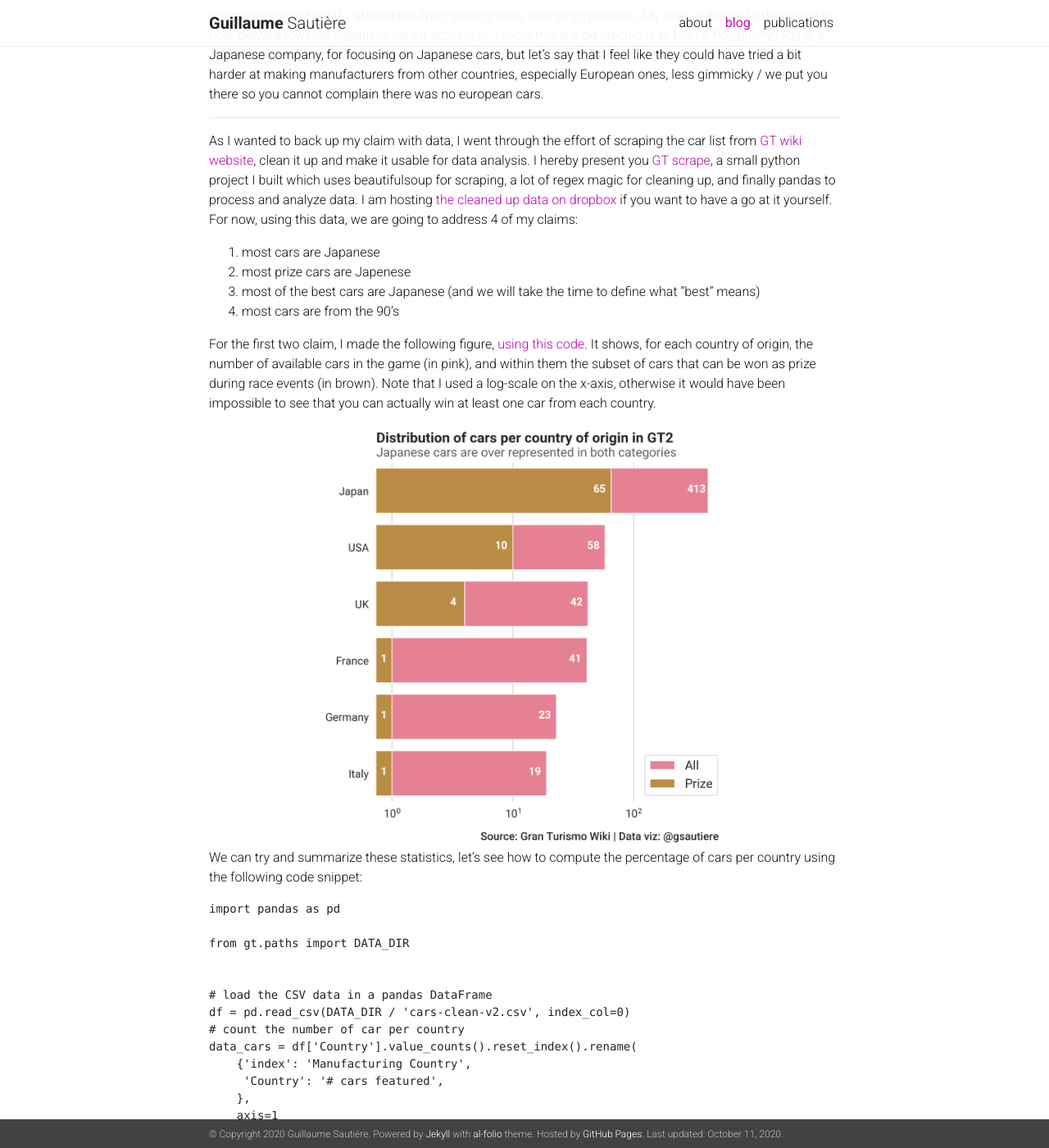
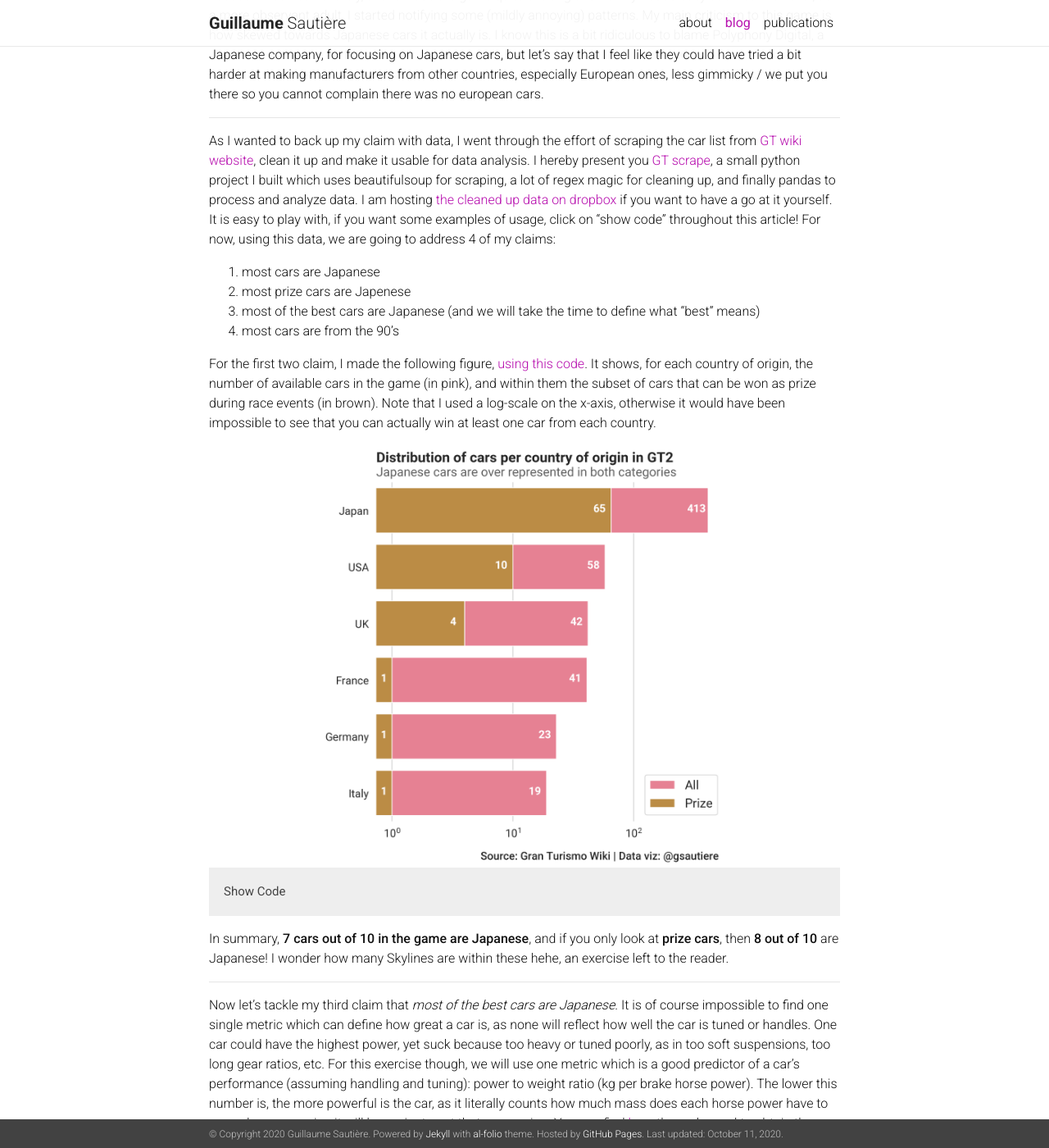
Before and after one commit to naifrec/naifrec.github.io, a Jekyll site: the page built from _posts/2020-10-05-gran-turismo-2.md, in a window 1280 px wide and 1400 px high, scrolled down 2619 px. Shown: the whole window at 82% size. Built offline with Jekyll 4.4.1, drawn with Linux system fonts in a browser that asks for light colours; nearby versions of some CDN libraries; a style sheet for code colours, icons or effects is not loaded; some of the changed text lies outside the part shown.

Commit message:
make the code blocks collapsibles in gt2 blog post

```diff
--- /dev/null
+++ b/_includes/collapsible.html
@@ -0,0 +1,19 @@
+
+
+<!-- Start collapsible.html -->
+<script>
+var coll = document.getElementsByClassName("collapsible");
+var i;
+for (i = 0; i < coll.length; i++) {
+    coll[i].addEventListener("click", function() {
+        this.classList.toggle("active");
+        var content = document.getElementById(this.id+"data");
+        if (content.style.display === "block") {
+            content.style.display = "none";
+        } else {
+            content.style.display = "block";
+        }
+        });
+}
+</script>
+<!-- End collapsible.html -->
--- a/_posts/2020-10-05-gran-turismo-2.md
+++ b/_posts/2020-10-05-gran-turismo-2.md
@@ -32,7 +32,7 @@ This time around, I challenged myself not to use overpowered cars like I used to
 
 ***
 
-As I wanted to back up my claim with data, I went through the effort of scraping the car list from [GT wiki website](https://gran-turismo.fandom.com/wiki/Gran_Turismo_2/Car_List), clean it up and make it usable for data analysis. I hereby present you [GT scrape](https://github.com/naifrec/gt-scrape), a small python project I built which uses beautifulsoup for scraping, a lot of regex magic for cleaning up, and finally pandas to process and analyze data. I am hosting [the cleaned up data on dropbox](https://www.dropbox.com/sh/aghqvta3wl0adri/AABQc85oMTnrTcDpycBZzsg4a?dl=0) if you want to have a go at it yourself. For now, using this data, we are going to address 4 of my claims:
+As I wanted to back up my claim with data, I went through the effort of scraping the car list from [GT wiki website](https://gran-turismo.fandom.com/wiki/Gran_Turismo_2/Car_List), clean it up and make it usable for data analysis. I hereby present you [GT scrape](https://github.com/naifrec/gt-scrape), a small python project I built which uses beautifulsoup for scraping, a lot of regex magic for cleaning up, and finally pandas to process and analyze data. I am hosting [the cleaned up data on dropbox](https://www.dropbox.com/sh/aghqvta3wl0adri/AABQc85oMTnrTcDpycBZzsg4a?dl=0) if you want to have a go at it yourself. It is easy to play with, if you want some examples of usage, click on "show code" throughout this article! For now, using this data, we are going to address 4 of my claims:
 1. most cars are Japanese
 2. most prize cars are Japenese
 3. most of the best cars are Japanese (and we will take the time to define what "best" means)
@@ -46,36 +46,39 @@ For the first two claim, I made the following figure, [using this code](https://
     </div>
 </div>
 
-We can try and summarize these statistics, let's see how to compute the percentage of cars per country using the following code snippet:
+<button type="button" class="collapsible" id="percentage">Show Code</button>
+<div class="code-block" markdown="1" id="percentagedata">
+  We can try and summarize these statistics, let's see how to compute the percentage of cars per country using the following code snippet:
 
-{% highlight python %}
-import pandas as pd
+  {% highlight python %}
+  import pandas as pd
 
-from gt.paths import DATA_DIR
+  from gt.paths import DATA_DIR
 
 
-# load the CSV data in a pandas DataFrame
-df = pd.read_csv(DATA_DIR / 'cars-clean-v2.csv', index_col=0)
-# count the number of car per country
-data_cars = df['Country'].value_counts().reset_index().rename(
-    {'index': 'Manufacturing Country',
-     'Country': '# cars featured',
-    },
-    axis=1
-)
-# count the number of prize car per country
-data_prize_cars = df[df['IsPrizeCar']]['Country'].value_counts().reset_index().rename(
-    {'index': 'Manufacturing Country',
-     'Country': '# cars featured',
-    },
-    axis=1,
-)
-# print percentages of cars per country
-print(100 * data_cars['# cars featured'] / data_cars['# cars featured'].sum())
-# print percentages of prize cars per country
-print(100 * data_prize_cars['# cars featured'] / data_prize_cars['# cars featured'].sum())
+  # load the CSV data in a pandas DataFrame
+  df = pd.read_csv(DATA_DIR / 'cars-clean-v2.csv', index_col=0)
+  # count the number of car per country
+  data_cars = df['Country'].value_counts().reset_index().rename(
+      {'index': 'Manufacturing Country',
+       'Country': '# cars featured',
+      },
+      axis=1
+  )
+  # count the number of prize car per country
+  data_prize_cars = df[df['IsPrizeCar']]['Country'].value_counts().reset_index().rename(
+      {'index': 'Manufacturing Country',
+       'Country': '# cars featured',
+      },
+      axis=1,
+  )
+  # print percentages of cars per country
+  print(100 * data_cars['# cars featured'] / data_cars['# cars featured'].sum())
+  # print percentages of prize cars per country
+  print(100 * data_prize_cars['# cars featured'] / data_prize_cars['# cars featured'].sum())
 
-{% endhighlight %}
+  {% endhighlight %}
+</div>
 
 In summary, **7 cars out of 10 in the game are Japanese**, and if you only look at **prize cars**, then **8 out of 10** are Japanese! I wonder how many Skylines are within these hehe, an exercise left to the reader.
 
@@ -124,15 +127,18 @@ Finally, let's visualize my last claim: *most cars are from the 90's*. While thi
     </div>
 </div>
 
-We can further summarize this timeline by computing the percentage of cars released in the 90's using the following code snippet:
+<button type="button" class="collapsible" id="timeline">Show Code</button>
+<div class="code-block" markdown="1" id="timelinedata">
+    We can further summarize this timeline by computing the percentage of cars released in the 90's using the following code snippet:
 
-{% highlight python %}
-df = df[~df['Date'].isna()]
-df['Date'] = df['Date'].astype(np.int32)
-print(100 * ((df['Date'] >= 1990).sum() / len(df)))
-{% endhighlight %}
+    {% highlight python %}
+    df = df[~df['Date'].isna()]
+    df['Date'] = df['Date'].astype(np.int32)
+    print(100 * ((df['Date'] >= 1990).sum() / len(df)))
+    {% endhighlight %}
+</div>
 
-From this computation comes out that **9 cars out of 10 are from the 90's**. The GT amateur would have a good grasp on this limitation, as for some race events in the games, this leaves for very few options (most notably the muscle car event, where you probably have to pick from 4-5 cars max).
+In summary, **9 cars out of 10 are from the 90's**. The GT amateur would have a good grasp on this limitation, as for some race events in the games, this leaves for very few options (most notably the muscle car event, where you probably have to pick from 4-5 cars max).
 
 ***
 
@@ -140,3 +146,5 @@ This concludes my quick go at scraping, cleaning and analyzing the data from Gra
 
 <div style="text-align: center;"> <iframe width="560" height="315" src="https://www.youtube.com/embed/suB4gLaR6wc" frameborder="0" allow="accelerometer; autoplay; encrypted-media; gyroscope; picture-in-picture" allowfullscreen></iframe> </div>
 <div style="text-align: center;margin-bottom: 25px"> Gran Turismo 2 Extended Score - Groove - Blowing Away</div>
+
+{%- include collapsible.html -%}
--- a/_sass/_base.scss
+++ b/_sass/_base.scss
@@ -216,6 +216,32 @@ footer.sticky-bottom {
   }
 }
 
+ // Style the button that is used to open and close the collapsible content
+ .collapsible {
+  background-color: #eee;
+  color: #444;
+  cursor: pointer;
+  padding: 18px;
+  width: 100%;
+  border: none;
+  text-align: left;
+  outline: none;
+  font-size: 15px;
+}
+
+// Add a background color to the button if it is clicked on (add the .active class with JS), and when you move the mouse over it (hover)
+//.active, .collapsible:hover {
+//  background-color: #ccc;
+//}
+
+// Style the collapsible content. Note: hidden by default */
+.code-block {
+  padding: 0 18px;
+  display: none;
+  overflow: hidden;
+  background-color: #f1f1f1;
+}
+
 
 // Distill
 
```
